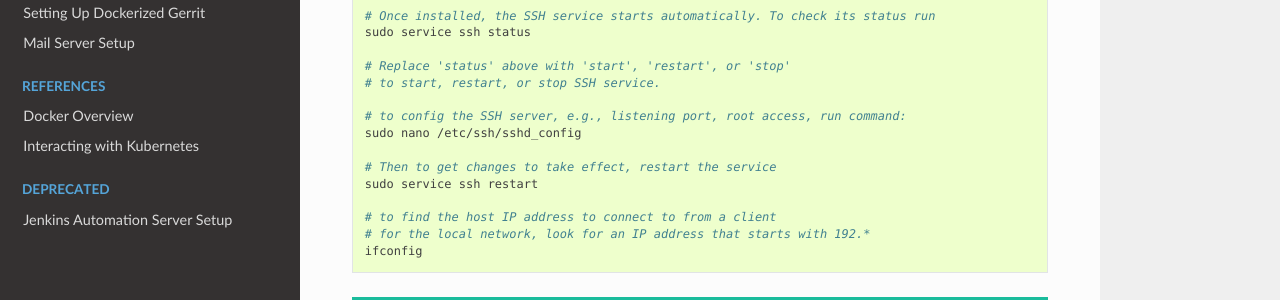
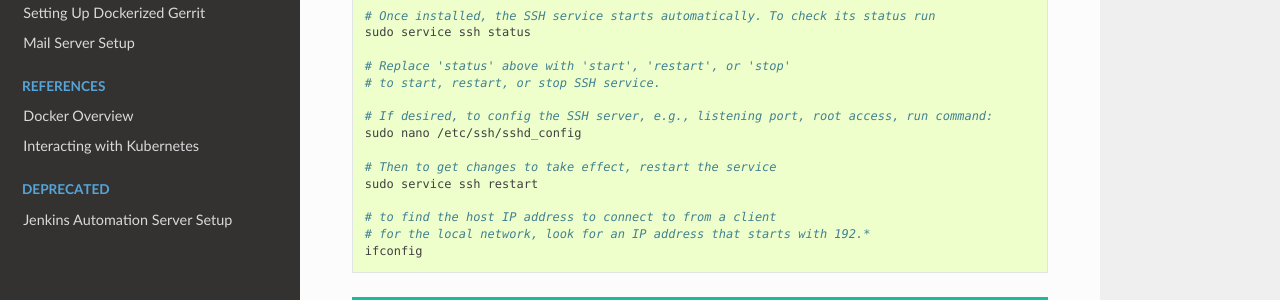
Before and after one commit to hirosh7/jenkins_sample, a Sphinx documentation site: the page built from docs/general_setup.rst, in a window 1280 px wide and 900 px high, scrolled down 1475 px. Shown: the part 314-614 px from the top of the window. Built offline with Sphinx 7.4.7 and the Read the Docs theme 2.0.0, drawn with Linux system fonts in a browser that asks for light colours; pages that are not in the unit, such as notebooks, are missing from menus.

Commit message:
minor comment update

```diff
--- a/docs/general_setup.rst
+++ b/docs/general_setup.rst
@@ -71,7 +71,7 @@ On the host, run:
    # Replace 'status' above with 'start', 'restart', or 'stop'
    # to start, restart, or stop SSH service.
 
-   # to config the SSH server, e.g., listening port, root access, run command:
+   # If desired, to config the SSH server, e.g., listening port, root access, run command:
    sudo nano /etc/ssh/sshd_config
 
    # Then to get changes to take effect, restart the service
```
